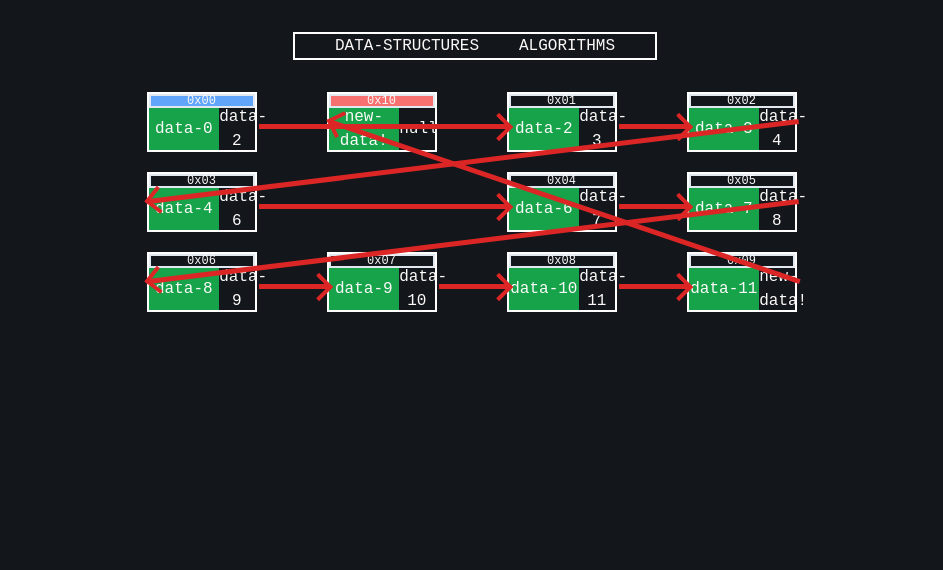
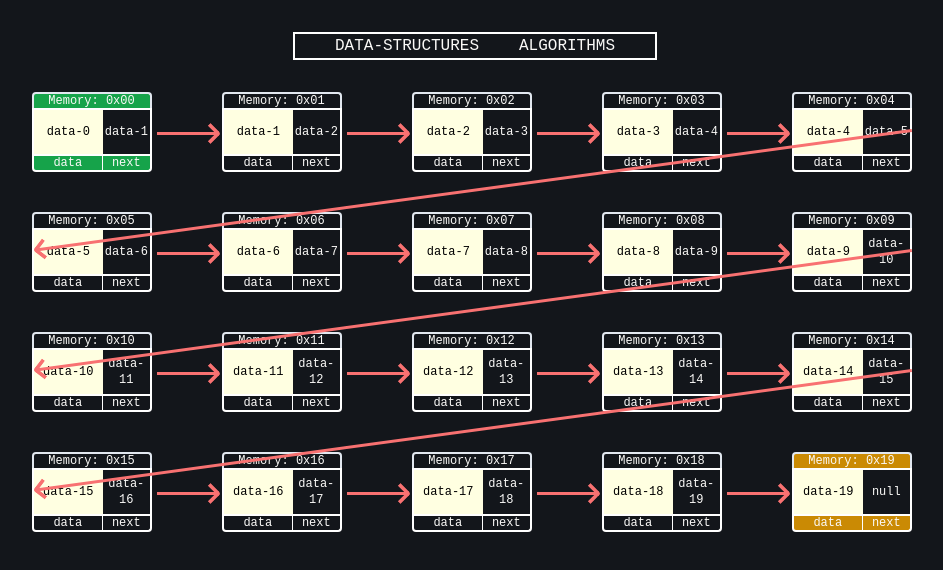
Before and after one commit to Thiago-dcode/visualsofdsa, a Next.js app: page /data-structures/linear/linked-list in a window 1280 px wide. Shown: the top 570 px of the page, without its empty margins (165-1108 px from the left). Built offline with nearby package versions, Linux system fonts and the light colour scheme.

Commit message:
improve ui, implement isHead,isTail

```diff
--- a/src/components/ui/arrow.tsx
+++ b/src/components/ui/arrow.tsx
@@ -11,21 +11,23 @@ type ArrowProps = {
 }
 export default function Arrow({ arrowShape }: ArrowProps) {
     const { x, y, width, angle } = arrowShape;
+    console.log('ANGLE',angle)
     return (
-        <div className='absolute bg-red-600 flex flex-row justify-end items-center' style={{
+        <div className='absolute bg-red-400 flex flex-row justify-end items-center' style={{
+            margin: `0px ${angle===0?'5px':''}`,
             top: `${y}px`,
             left: `${x}px`,
-            width: `${width}px`,
-            height: '5px',
+            width: `${width-(angle ===0? 9:4)}px`,
+            height: '3px',
             transform: `rotate(${angle}deg)`,
             transformOrigin: `top left`,
             zIndex: 99
         }}>
-<div style={{
-    transform: `rotate(${45}deg)`,
-}} className='z[99] w-[20px] h-[20px] border-r-4 border-t-4 border-r-red-600 border-t-red-600 '>
+            <div style={{
+                transform: `rotate(${45}deg)`,
+            }} className='z[99] w-[15px] h-[15px] border-r-4 border-t-4 rounded-tr-sm border-r-red-400 border-t-red-400 '>
 
-</div>
+            </div>
         </div>
     )
 }
--- a/src/entities/data-structures/linear/linkedList/View.tsx
+++ b/src/entities/data-structures/linear/linkedList/View.tsx
@@ -1,17 +1,15 @@
 'use client'
-
 import React, { useEffect, useState } from 'react'
 import UseLinkedList from './hooks/UseLinkedList'
 import useHeap from '@/hooks/useHeap';
 import Main from '@/components/container/Main';
-import Position from '@/lib/classes/Position';
 import LinkedListNodeComponent from './components/linkedListNode';
 
 export default function View() {
     const { linkedList, arrayLs, add, traverse, del } = UseLinkedList();
     const [table, setTable] = useState({
-        col:4,
-        row: 3
+        col:5,
+        row:4
     })
     const heap = useHeap({
         nodeShape: linkedList,
@@ -27,17 +25,17 @@ export default function View() {
 
         }
 
-        const node = linkedList.findNode(1);
+    //     const node = linkedList.findNode(1);
 
 
-        if(node){
-              linkedList.delete(1);
-            console.log('SETTING NEXT FREE')
-            heap.setNextFreePosition(node)
-        }
-        const position = heap.getNextFreePosition();
-       if(position) await add('new-data!',linkedList.size,position)
-        linkedList.delete(4);
+    //     if(node){
+    //           linkedList.delete(1);
+    //         console.log('SETTING NEXT FREE')
+    //         heap.setNextFreePosition(node)
+    //     }
+    //     const position = heap.getNextFreePosition();
+    //    if(position) await add('new-data!',linkedList.size,position)
+    //     linkedList.delete(4);
 
     }
     useEffect(() => {
@@ -55,11 +53,12 @@ export default function View() {
                 {
                     linkedList.toNodeArray().map((node, i) => {
 
+                        console.log('ISHEAD',linkedList.head && linkedList.head.id === node.id)
 
                         return (
                             <>
 
-                                <LinkedListNodeComponent isHead={i === 0} isTail={i === linkedList.size - 1} key={`linkedListNodeComponent-${node.data}-${node.id}-(${node.position.x},${node.position.y})`} index={i} node={node} nodeShape={linkedList} />
+                                <LinkedListNodeComponent      isHead={linkedList.head && linkedList.head.id === node.id? true:false} isTail={linkedList.tail && linkedList.tail.id === node.id? true:false}  key={`linkedListNodeComponent-${node.data}-${node.id}-(${node.position.x},${node.position.y})`} index={i} node={node} nodeShape={linkedList} />
 
                             </>
                         )
--- a/src/entities/data-structures/linear/linkedList/components/linkedListNode.tsx
+++ b/src/entities/data-structures/linear/linkedList/components/linkedListNode.tsx
@@ -2,8 +2,7 @@ import React, { useCallback } from 'react'
 import LinkedListNode from '../classes/LinkedListNode'
 import { Primitive } from '@/types'
 import NodeShape from '@/lib/classes/NodeShape'
-import { getAngle, getEuclideanDistance, getMemoryAdress } from '@/lib/utils'
-import { X } from 'lucide-react'
+import { getAngle, getEuclideanDistance, getMemoryAddress } from '@/lib/utils'
 import Arrow from '@/components/ui/arrow'
 
 type LinkedListNodeProps = {
@@ -21,7 +20,7 @@ export default function LinkedListNodeComponent({ node, nodeShape, index, isHead
 
         // eslint-disable-next-line react-hooks/exhaustive-deps
     }, [])
-
+    console.log(isHead,node)
     const getArrowShape = () => {
         if (!node.next) return {
             x: 0,
@@ -38,7 +37,7 @@ export default function LinkedListNodeComponent({ node, nodeShape, index, isHead
             y: node.next.position.y + nodeShape.nodeHeight / 2
         }
 
-        const width =  getEuclideanDistance(nodeStartPosition, nodeNextPosition);
+        const width = getEuclideanDistance(nodeStartPosition, nodeNextPosition);
 
         const angle = getAngle(nodeStartPosition, nodeNextPosition);
 
@@ -57,27 +56,33 @@ export default function LinkedListNodeComponent({ node, nodeShape, index, isHead
             left: node.position.x + 'px',
             top: node.position.y + 'px',
 
-        }} key={node.id} className='absolute border-2 border-white flex flex-col justify-between text-center'>
+        }} key={node.id} className='absolute flex flex-col  text-center'>
             {/* MEMORY-ADRESS */}
 
-            <div style={{
-                backgroundColor: isHead ? 'rgb(96 165 250)' : isTail ? 'rgb(248 113 113)' : 'transparent'
-            }} className='w-full border-2 h-1/4 flex items-center justify-center'><p className='text-center text-xs'>{getMemoryAdress(index)}</p></div>
+            <header style={{
 
-            <div className='flex flex-row items-center justify-between w-full h-3/4'>
+            }} className={`${isHead?"bg-green-600":isTail?'bg-yellow-600':''} w-full border-x-2 border-t-2 h-1/5 flex items-center justify-center rounded-t-sm`}><p className='text-center text-xs'>Memory: {getMemoryAddress(index)}</p></header>
+
+            <main className={`flex flex-row items-center justify-between w-full h-3/5  border-2 border-white`}>
+
                 {/* NODE-DATA */}
-                <div className='w-2/3 bg-green-600 h-full flex items-center justify-center'>
+                <div className='w-3/5 bg-app-ivory text-black h-full flex items-center justify-center text-center text-xs'>
                     <p>{node.data}</p>
                 </div>
                 {/* NODE-NEXT */}
-                <div className='w-1/3 relative'>
-                    {node.next ? <div style={{
+                <div className='w-2/5 h-full flex flex-col items-center justify-between relative text-xs  text-center '>
 
-                    }}><p>{node.next.data}</p>
-                    </div> : <div><p>null</p></div>}
+                <div className='flex items-center justify-center  w-full h-full overflow-auto'>
+                {node.next ? <p>{node.next.data}</p>
+               : <p>null</p>}
                 </div>
-            </div>
-            {node.next && <Arrow arrowShape={getArrowShape()} />}
+
+                </div>
+                {node.next && <Arrow arrowShape={getArrowShape()} />}
+            </main>
+            <footer  className={`${isHead?"bg-green-600":isTail?'bg-yellow-600':''} h-1/5 border-b-2 border-white w-full text-center border-x-2    rounded-b-sm text-xs flex flex-row items-center`}><p className='border-r border-white w-3/5 flex items-center justify-center'>data</p><p className='flex items-center justify-center w-2/5'>next</p></footer>
+
+
         </div>
 
     )
--- a/src/entities/data-structures/linear/linkedList/hooks/UseLinkedList.ts
+++ b/src/entities/data-structures/linear/linkedList/hooks/UseLinkedList.ts
@@ -2,8 +2,7 @@ import React, { useEffect, useState } from "react";
 import LinkedList from "../classes/LinkedList";
 import { Primitive } from "@/types";
 import Position from "@/lib/classes/Position";
-import LinkedListNode from "../classes/LinkedListNode";
-import { chownSync } from "fs";
+
 
 export default function UseLinkedList() {
   const [linkedList, setLinkedList] = useState(new LinkedList());
@@ -13,9 +12,7 @@ export default function UseLinkedList() {
     index: number,
     position = new Position(0, 0)
   ) => {
-    await linkedList.add(data, index, position, async (node, next, prev) => {
-      //handle animation on add
-    });
+    await linkedList.add(data, index, position);
     setArrayLs(linkedList.toNodeArray());
   };
 
@@ -36,10 +33,10 @@ export default function UseLinkedList() {
     });
   };
   useEffect(() => {
-    linkedList.nodeWidth = 110;
-    linkedList.nodeHeightSpacing = 20;
+    linkedList.nodeWidth = 120;
+    linkedList.nodeHeightSpacing = 40;
     linkedList.nodeWidthSpacing = 70;
-    linkedList.nodeHeight = 60;
+    linkedList.nodeHeight = 80;
     console.log(linkedList.nodeHeight)
 
   }, []);
--- a/src/lib/utils.ts
+++ b/src/lib/utils.ts
@@ -42,7 +42,7 @@ export const prefix0 = (n: number): string => {
   }
   return n + "";
 };
-export const getMemoryAdress = (index:number) =>{
+export const getMemoryAddress = (index: number) => {
   return '0x' + prefix0(index);
 }
 export const generateKey = (pre: Primitive = "") => {
@@ -53,12 +53,12 @@ export function removePx(value: string): number {
   const result = parseFloat(value.replace(/px$/, ""));
   return isNaN(result) ? 0 : result;
 }
-export function getEuclideanDistance(position1:Position,position2:Position){
+export function getEuclideanDistance(position1: Position, position2: Position) {
 
-  return Math.sqrt(Math.pow(position1.x - position2.x,2)+Math.pow(position1.y - position2.y,2))
+  return Math.sqrt(Math.pow(position1.x - position2.x, 2) + Math.pow(position1.y - position2.y, 2))
 
 }
-export function getAngle(position1:Position,position2:Position){
+export function getAngle(position1: Position, position2: Position) {
   // Calculate the differences in the x and y coordinates
   const deltaX = position2.x - position1.x;
   const deltaY = position2.y - position1.y;
--- a/tailwind.config.ts
+++ b/tailwind.config.ts
@@ -27,7 +27,8 @@ const config = {
       colors: {
         app: {
           bg: "#13161B",
-          green: '#00FF41'
+          green: '#00FF41',
+          ivory:'#FFFFE1'
         },
         border: "hsl(var(--border))",
         input: "hsl(var(--input))",
```
Also changed, not shown: todo.txt (added).
